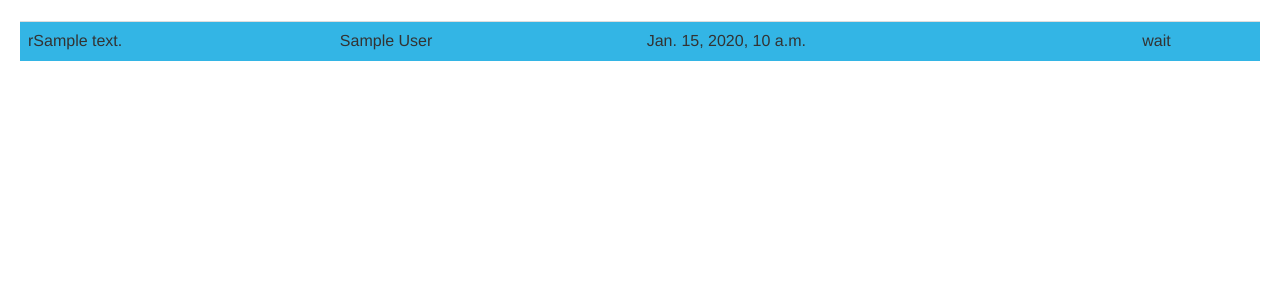
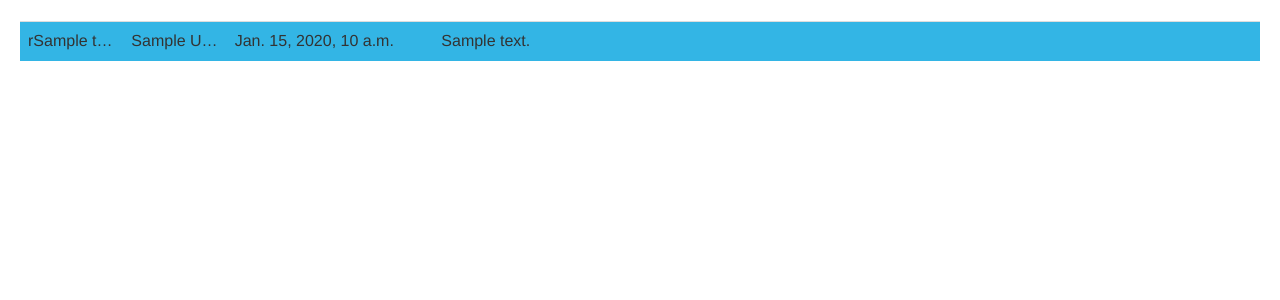
Before and after one commit to freebsd/mfctracker, a Django app: template templates/mfctracker/index.html in a window 1280 px wide. Shown: the part 72-372 px from the top of the page. Run offline with Django 3.2, Linux system fonts and the light colour scheme; the template is opened without the code that fills it: most values are stand-ins (such as "Sample title", 1, 10 or a date in 2020); some libraries are stand-ins or nearby versions.

Commit message:
Add commit summary column

```diff
--- a/static/mfctracker.css
+++ b/static/mfctracker.css
@@ -34,3 +34,13 @@ tr.mfcdone td:before {
 .table>tbody>tr.mfcwait>th {
    background-color: #33b5e5;
 }
+
+.table {
+  table-layout:fixed;
+}
+
+.table td {
+  white-space: nowrap;
+  overflow: hidden;
+  text-overflow: ellipsis;
+}
--- a/templates/mfctracker/index.html
+++ b/templates/mfctracker/index.html
@@ -51,13 +51,13 @@
           </div>
       </div>
       <div class="row">
-        <table class="table">
+        <table class="table" id="commits">
             {% for commit in commits %}
                 <tr class="mfc{{ commit | mfc_state:current_branch }}">
-                    <td>r{{ commit.revision }}</td>
-                    <td>{{ commit.author }}</td>
-                    <td>{{ commit.date }}</td>
-                    <td>{{ commit | mfc_state:current_branch }}</td>
+                    <td class="col-sm-1">r{{ commit.revision }}</td>
+                    <td class="col-sm-1">{{ commit.author }}</td>
+                    <td class="col-sm-2">{{ commit.date }}</td>
+                    <td class="col-sm-8">{{ commit.summary }}</td>
                 </tr>
             {% endfor %}
         </table>
```
Also changed, not shown: mfctracker/models.py (+8 -0 lines). Lines whose indentation alone changed are shown as unchanged.
